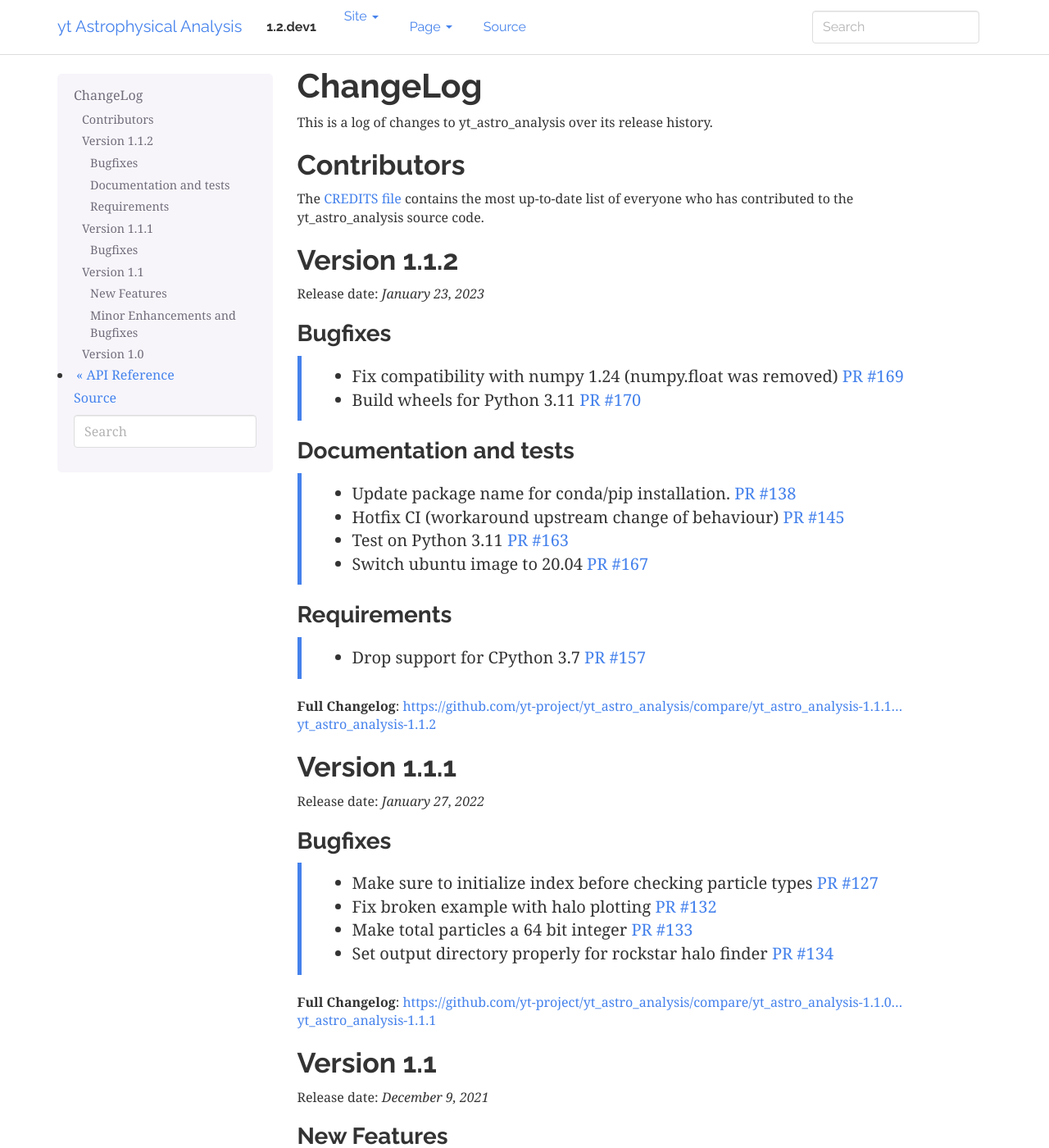
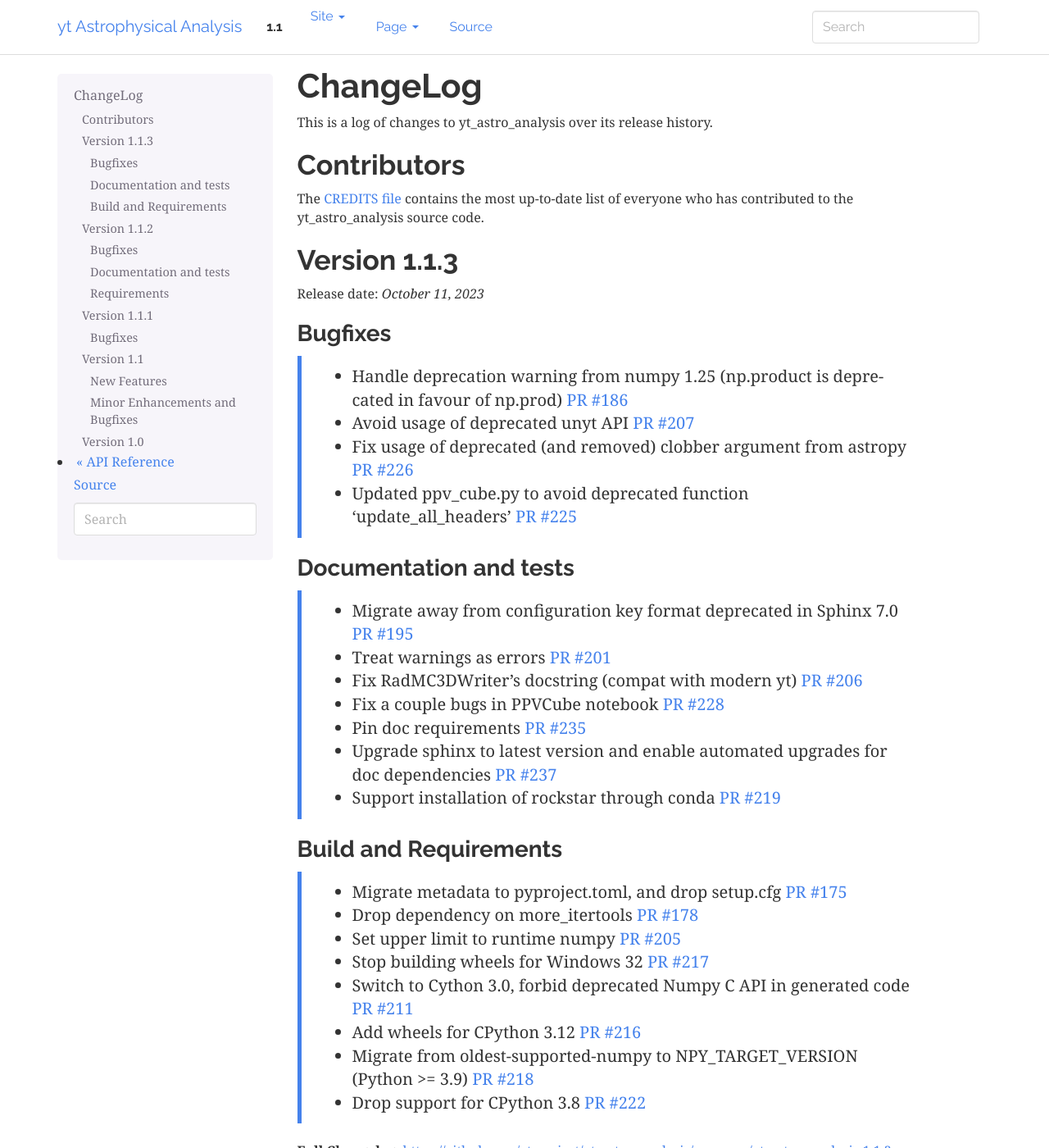
Before and after one commit to yt-project/yt_astro_analysis, a Sphinx documentation site: the page built from doc/source/changelog.rst, in a window 1280 px wide and 1400 px high. Shown: the whole window at 82% size. Built offline with Sphinx 7.4.7, drawn with Linux system fonts in a browser that asks for light colours; formulas are drawn with MathJax 3; some of the changed text lies outside the part shown.

Commit message:
REL: prep release 1.1.3

```diff
--- a/doc/source/changelog.rst
+++ b/doc/source/changelog.rst
@@ -13,6 +13,42 @@ The `CREDITS file
 contains the most up-to-date list of everyone who has contributed to the
 yt_astro_analysis source code.
 
+Version 1.1.3
+-------------
+
+Release date: *October 11, 2023*
+
+Bugfixes
+^^^^^^^^
+ * Handle deprecation warning from numpy 1.25 (np.product is deprecated in favour of np.prod) `PR #186 <https://github.com/yt-project/yt_astro_analysis/pull/186>`__
+ * Avoid usage of deprecated unyt API `PR #207 <https://github.com/yt-project/yt_astro_analysis/pull/207>`__
+ * Fix usage of deprecated (and removed) clobber argument from astropy `PR #226 <https://github.com/yt-project/yt_astro_analysis/pull/226>`__
+ * Updated ppv_cube.py to avoid deprecated function 'update_all_headers' `PR #225 <https://github.com/yt-project/yt_astro_analysis/pull/225>`__
+
+Documentation and tests
+^^^^^^^^^^^^^^^^^^^^^^^
+ * Migrate away from configuration key format deprecated in Sphinx 7.0 `PR #195 <https://github.com/yt-project/yt_astro_analysis/pull/195>`__
+ * Treat warnings as errors `PR #201 <https://github.com/yt-project/yt_astro_analysis/pull/201>`__
+ * Fix RadMC3DWriter's docstring (compat with modern yt) `PR #206 <https://github.com/yt-project/yt_astro_analysis/pull/206>`__
+ * Fix a couple bugs in PPVCube notebook `PR #228 <https://github.com/yt-project/yt_astro_analysis/pull/228>`__
+ * Pin doc requirements `PR #235 <https://github.com/yt-project/yt_astro_analysis/pull/235>`__
+ * Upgrade sphinx to latest version and enable automated upgrades for doc dependencies `PR #237 <https://github.com/yt-project/yt_astro_analysis/pull/237>`__
+ * Support installation of rockstar through conda `PR #219 <https://github.com/yt-project/yt_astro_analysis/pull/219>`__
+
+Build and Requirements
+^^^^^^^^^^^^^^^^^^^^^^
+ * Migrate metadata to pyproject.toml, and drop setup.cfg `PR #175 <https://github.com/yt-project/yt_astro_analysis/pull/175>`__
+ * Drop dependency on more_itertools `PR #178 <https://github.com/yt-project/yt_astro_analysis/pull/178>`__
+ * Set upper limit to runtime numpy `PR #205 <https://github.com/yt-project/yt_astro_analysis/pull/205>`__
+ * Stop building wheels for Windows 32 `PR #217 <https://github.com/yt-project/yt_astro_analysis/pull/217>`__
+ * Switch to Cython 3.0, forbid deprecated Numpy C API in generated code `PR #211 <https://github.com/yt-project/yt_astro_analysis/pull/211>`__
+ * Add wheels for CPython 3.12 `PR #216 <https://github.com/yt-project/yt_astro_analysis/pull/216>`__
+ * Migrate from oldest-supported-numpy to NPY_TARGET_VERSION (Python >= 3.9) `PR #218 <https://github.com/yt-project/yt_astro_analysis/pull/218>`__
+ * Drop support for CPython 3.8 `PR #222 <https://github.com/yt-project/yt_astro_analysis/pull/222>`__
+
+**Full Changelog**: https://github.com/yt-project/yt_astro_analysis/compare/yt_astro_analysis-1.1.2...yt_astro_analysis-1.1.3
+
+
 Version 1.1.2
 -------------
 
@@ -20,7 +56,6 @@ Release date: *January 23, 2023*
 
 Bugfixes
 ^^^^^^^^
-
  * Fix compatibility with numpy 1.24 (numpy.float was removed) `PR #169 <https://github.com/yt-project/yt_astro_analysis/pull/169>`__
  * Build wheels for Python 3.11 `PR #170 <https://github.com/yt-project/yt_astro_analysis/pull/170>`__
 
--- a/doc/source/conf.py
+++ b/doc/source/conf.py
@@ -79,9 +79,9 @@ author = "The yt project"
 # built documents.
 #
 # The short X.Y version.
-version = "1.2.dev1"
+version = "1.1"
 # The full version, including alpha/beta/rc tags.
-release = "1.2.dev1"
+release = "1.1.3"
 
 # The language for content autogenerated by Sphinx. Refer to documentation
 # for a list of supported languages.
--- a/pyproject.toml
+++ b/pyproject.toml
@@ -7,7 +7,7 @@ requires = [
 
 [project]
 name = "yt_astro_analysis"
-version = "1.2.dev1"
+version = "1.1.3"
 description = "yt astrophysical analysis modules extension"
 authors = [
     { name = "The yt project", email = "yt-dev@python.org" },
--- a/yt_astro_analysis/__init__.py
+++ b/yt_astro_analysis/__init__.py
@@ -13,7 +13,7 @@ API for yt astro analysis.
 # The full license is in the file COPYING.txt, distributed with this software.
 # -----------------------------------------------------------------------------
 
-__version__ = "1.2.dev1"
+__version__ = "1.1.3"
 
 from yt_astro_analysis import (
     cosmological_observation,
```
